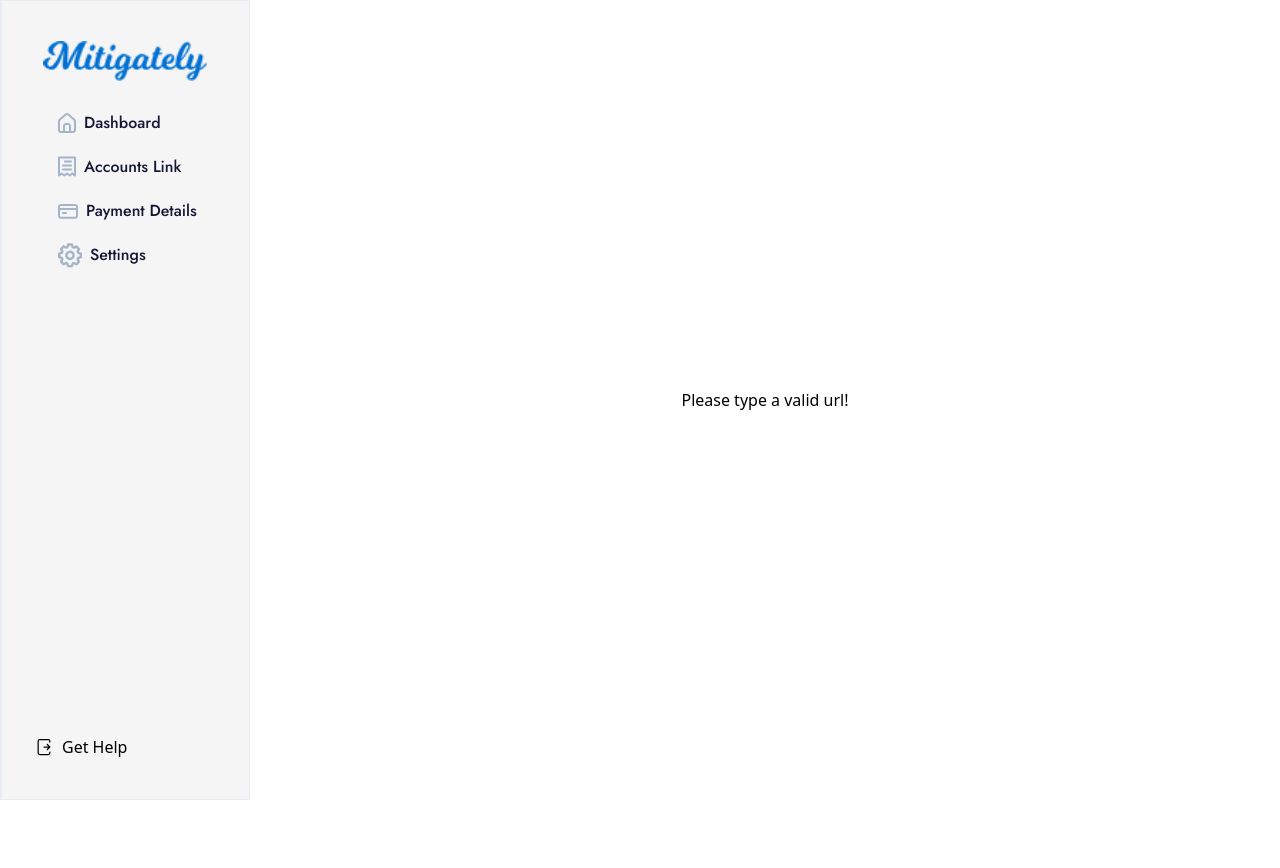
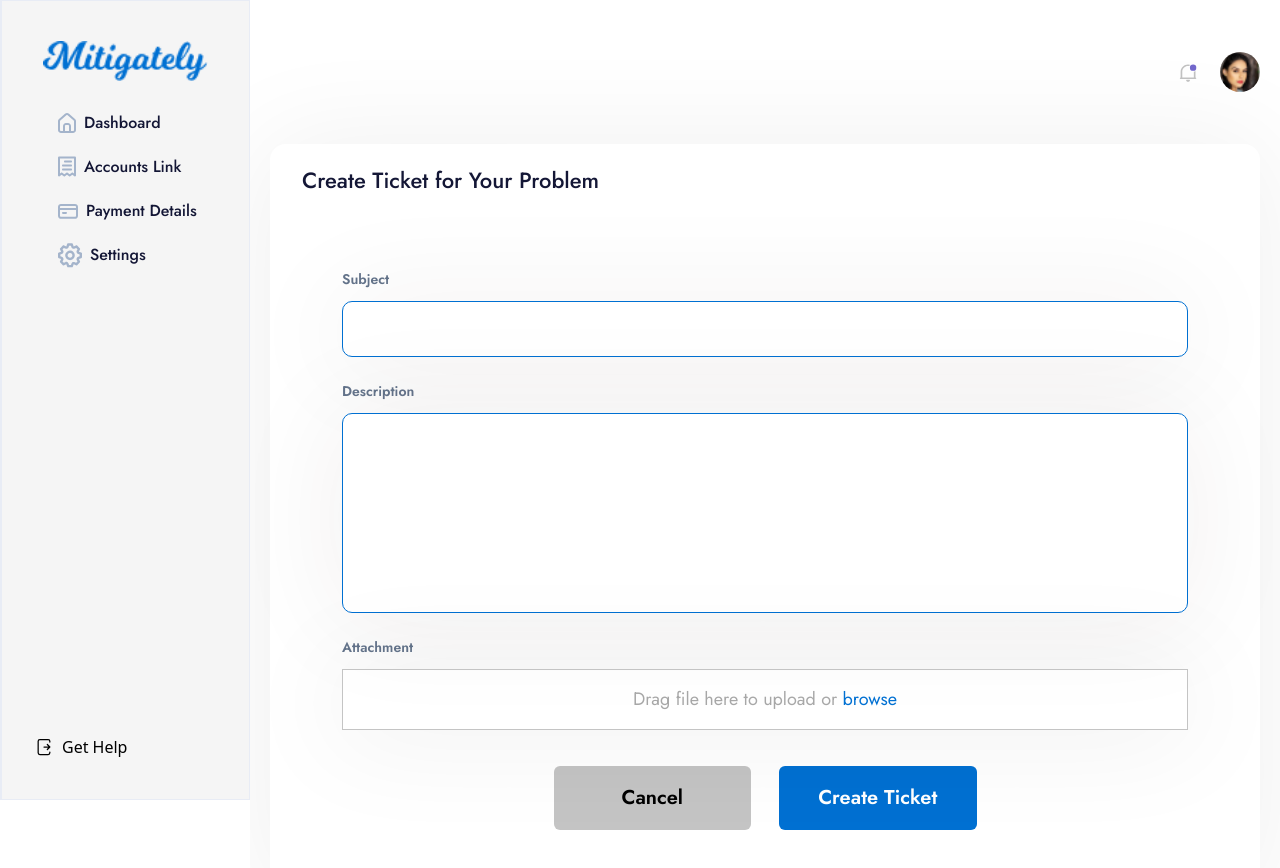
Before and after one commit to kamruz-zzaman/mitigately-dashboard-application, a React (Vite) app: page /get-help/create-ticket in a window 1280 px wide. Shown: the top 868 px of the page. Before the commit the page ends 800 px from the top, so only its background shows below. Built offline with nearby package versions, Linux system fonts and the light colour scheme; sample sign-in values are in the browser's storage.

Commit message:
added create ticket page and initiate the faq pages

```diff
--- /dev/null
+++ b/src/pages/GetHelps/CreateTicket.jsx
@@ -0,0 +1,125 @@
+import React, { useState } from "react";
+import Profile from "../../components/common/Profile";
+
+const CreateTicket = () => {
+  const [selectedFile, setSelectedFile] = useState(null);
+
+  const handleFileChange = (e) => {
+    const file = e.target.files[0];
+    setSelectedFile(file);
+  };
+
+  return (
+    <div>
+      <Profile />
+      <div
+        className="w-full p-5 rounded-2xl py-5 px-8 mt-8 pb-8"
+        style={{ boxShadow: "-1px 4px 110px 9px rgba(0, 0, 0, 0.06)" }}
+      >
+        <div className="flex items-center gap-4">
+          <p className="text-[22px] font-medium font-Jost text-[#141736]">
+            Create Ticket for Your Problem
+          </p>
+        </div>
+
+        <div className="max-w-[950px] w-full py-8 px-10 rounded-[10px] mt-10">
+          <form className="w-full flex flex-col md:flex-row gap-6 mmd:gap-[74px] justify-between">
+            <div className="w-full flex flex-col gap-6">
+              <div>
+                <div className="w-full flex flex-col gap-3">
+                  <label
+                    htmlFor="email"
+                    className="font-Jost text-[14px] text-[#64748B] font-semibold leading-5"
+                  >
+                    Subject
+                  </label>
+                  <input
+                    type="email"
+                    style={{
+                      boxShadow: "-1px 4px 110px 9px rgba(43, 37, 37, 0.06)",
+                    }}
+                    className="font-Jost text-[#000000] font-semibold leading-[22px] uppercase border-[1px] border-[#0070D2] rounded-[10px] py-4 px-8 bg-white placeholder:text-[16px] placeholder:font-normal placeholder:capitalize"
+                  />
+                </div>
+              </div>
+
+              <div className="w-full flex gap-10">
+                <div className="w-full flex flex-col gap-3">
+                  <label
+                    htmlFor=""
+                    className="font-Jost text-[14px] text-[#64748B] font-semibold leading-5"
+                  >
+                    Description
+                  </label>
+                  <textarea
+                    type="number"
+                    style={{
+                      boxShadow: "-1px 4px 110px 9px rgba(43, 37, 37, 0.06)",
+                    }}
+                    className="font-Jost min-h-[100px] md:h-[200px] resize-none text-[#000000] font-semibold leading-[22px] uppercase border-[1px] border-[#0070D2] rounded-[10px] py-4 px-8 bg-white placeholder:text-[16px] placeholder:font-normal placeholder:capitalize"
+                  />
+                </div>
+              </div>
+
+              <div className="w-full flex flex-col">
+                <div className="w-full flex flex-col gap-3">
+                  <label
+                    htmlFor=""
+                    className="font-Jost text-[14px] text-[#64748B] font-semibold leading-5"
+                  >
+                    Attachment
+                  </label>
+                  <div
+                    className="focus:bg-[#00a2a4] overflow-hidden relative w-fullbg-[#00bcbe] flex justify-center py-4 border-[1px] border-[#C4C4C4]"
+                    style={{
+                      boxShadow: "-1px 4px 110px 9px rgba(0, 0, 0, 0.06)",
+                    }}
+                  >
+                    <input
+                      type="file"
+                      style={{
+                        boxShadow: "-1px 4px 110px 9px rgba(43, 37, 37, 0.06)",
+                      }}
+                      onChange={handleFileChange}
+                      className="absolute top-0 right-0 w-full h-full opacity-0 font-Jost text-[#000000] font-semibold leading-[22px] uppercase border-[1px] border-[#0070D2] rounded-[10px] py-4 px-8 bg-white placeholder:text-[16px] placeholder:font-normal placeholder:capitalize cursor-pointer"
+                    />
+                    <span
+                      className="w-full text-center text-[#A7A7A7] font-Jost text-[16px] md:text-[18px]"
+                      onClick={() => {
+                        document.getElementById("fileInput").click();
+                      }}
+                    >
+                      Drag file here to upload or{" "}
+                      <span className="text-[#0070D2]">browse</span>
+                    </span>
+                  </div>
+                </div>
+                {selectedFile && (
+                  <div className="mt-2 font-Jost text-[14px]">
+                    <p>Uploded file: {selectedFile.name}</p>
+                  </div>
+                )}
+              </div>
+
+              <div className="flex justify-center">
+                <div className="w-full md:w-1/2 flex flex-col md:flex-row justify-center gap-7 mt-3">
+                  <button className="w-full py-5 px-5 text-center text-[18px] md:text-[20px] font-Jost capitalize font-semibold leading-6 text-black bg-[#C4C4C4] rounded-md">
+                    Cancel
+                  </button>
+                  <button
+                    type="submit"
+                    className="w-full py-5 px-5 text-center text-[18px] md:text-[20px] font-Jost capitalize font-semibold leading-6 text-white bg-[#0070D2] rounded-md"
+                  >
+                    Create Ticket
+                  </button>
+                </div>
+              </div>
+            </div>
+          </form>
+        </div>
+      </div>
+    </div>
+  );
+};
+
+export default CreateTicket;
--- /dev/null
+++ b/src/pages/GetHelps/FAQ/FAQ.jsx
@@ -0,0 +1,13 @@
+import React from "react";
+import Profile from "../../../components/common/Profile";
+
+const FAQ = () => {
+  return (
+    <div>
+      <Profile />
+      <h1>Frequently Asked Questions</h1>
+    </div>
+  );
+};
+
+export default FAQ;
```
Also changed, not shown: src/routes/Index.jsx (+10 -0 lines).
